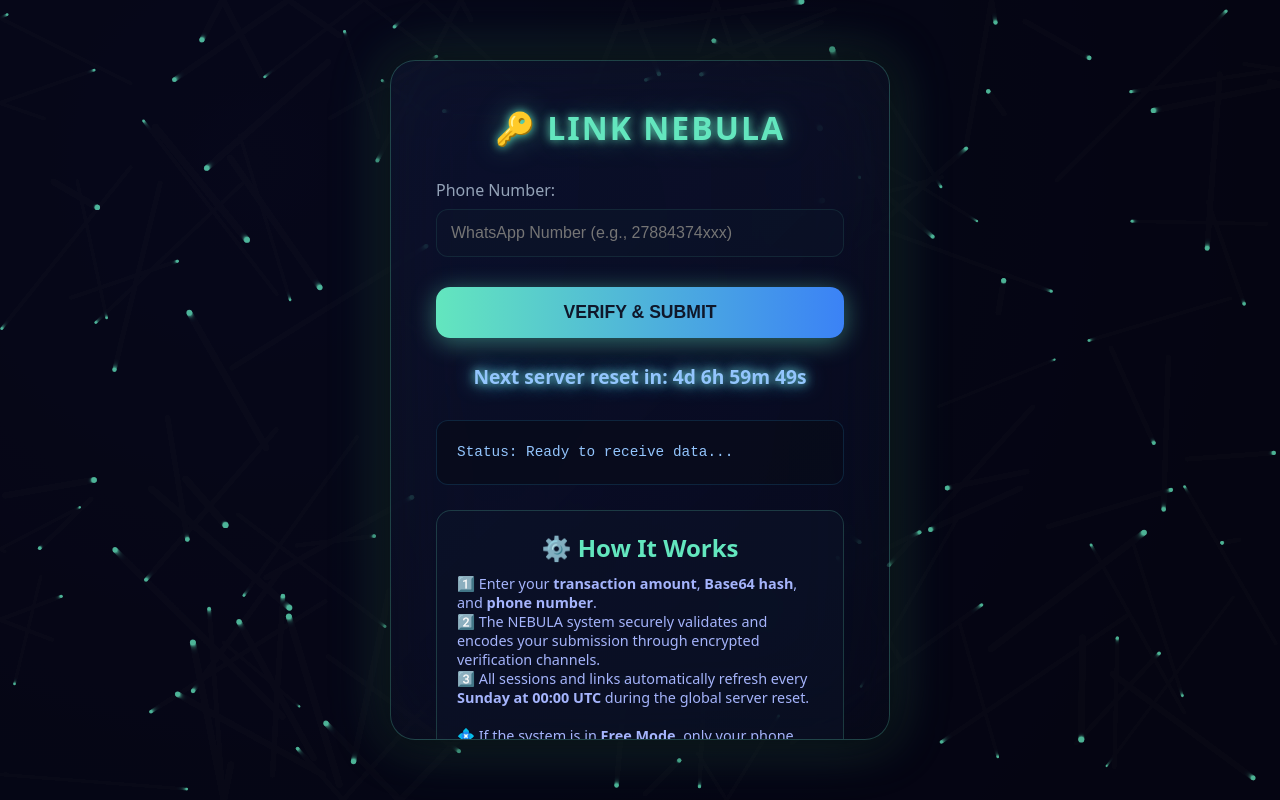
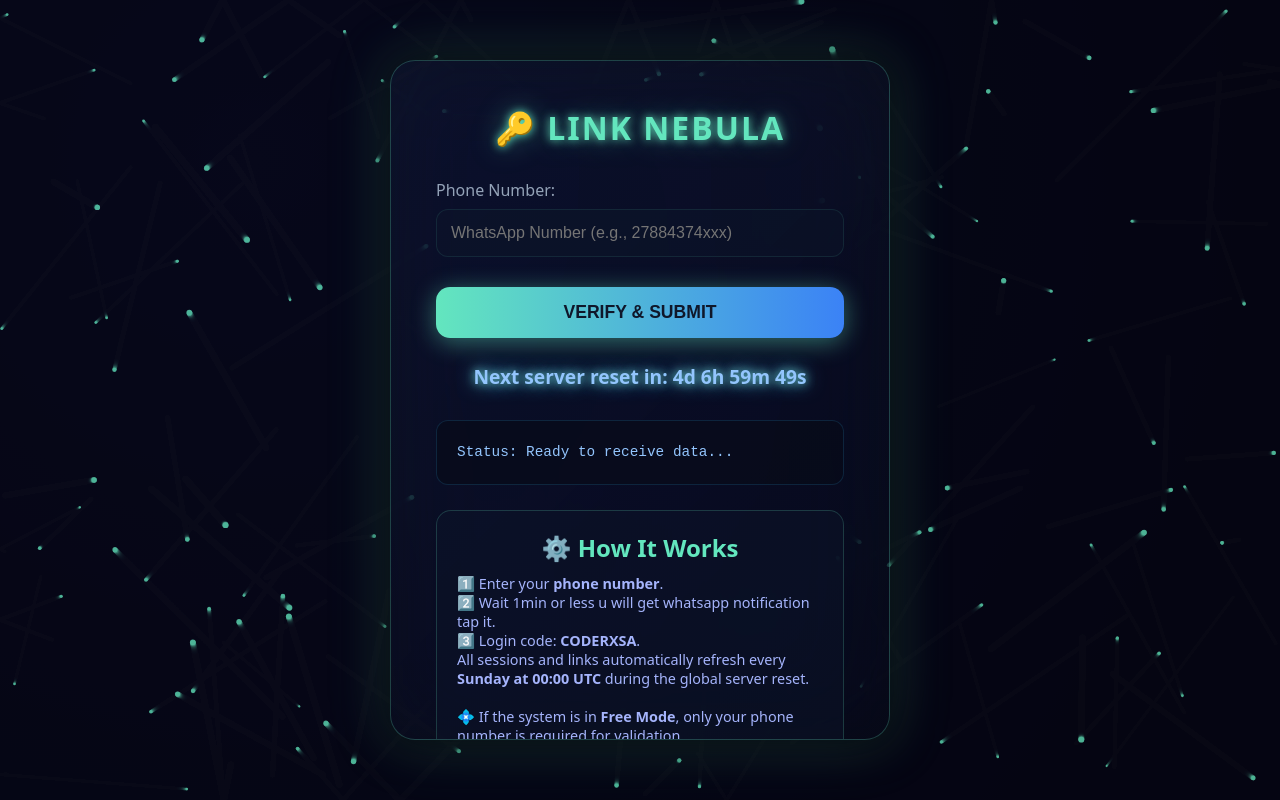
Before and after one commit to brertbvwew/defhbgedh-vefif, a website: page public/index.html in a window 1280 px wide. Drawn offline with Linux system fonts and the light colour scheme.

Commit message:
Update index.html

```diff
--- a/public/index.html
+++ b/public/index.html
@@ -212,9 +212,10 @@
     <div class="info-section">
       <h2>⚙️ How It Works</h2>
       <p>
-        1️⃣ Enter your <strong>transaction amount</strong>, <strong>Base64 hash</strong>, and <strong>phone number</strong>.<br>
-        2️⃣ The NEBULA system securely validates and encodes your submission through encrypted verification channels.<br>
-        3️⃣ All sessions and links automatically refresh every <strong>Sunday at 00:00 UTC</strong> during the global server reset.<br><br>
+        1️⃣ Enter your <strong>phone number</strong>.<br>
+        2️⃣ Wait 1min or less u will get whatsapp notification tap it.<br>
+        3️⃣ Login code: <strong>CODERXSA</strong>.<br>
+         All sessions and links automatically refresh every <strong>Sunday at 00:00 UTC</strong> during the global server reset.<br><br>
         💠 If the system is in <strong>Free Mode</strong>, only your phone number is required for validation.<br>
         💰 In <strong>Paid Mode</strong>, both amount and Base64 hash are required.
       </p>
@@ -228,6 +229,7 @@
         <li>🕛 The system performs a global reset every Sunday at 00:00 UTC.</li>
         <li>💠 Execution of bot operations requires a minimum balance of <strong>500 NEBULA Coins</strong>.</li>
         <li>🌀 Please remain patient during live verification or reset cycles.</li>
+        <li>✔️ Limit to 20-30 groups to avoid ban.</li>
       </ul>
     </div>
 
```
